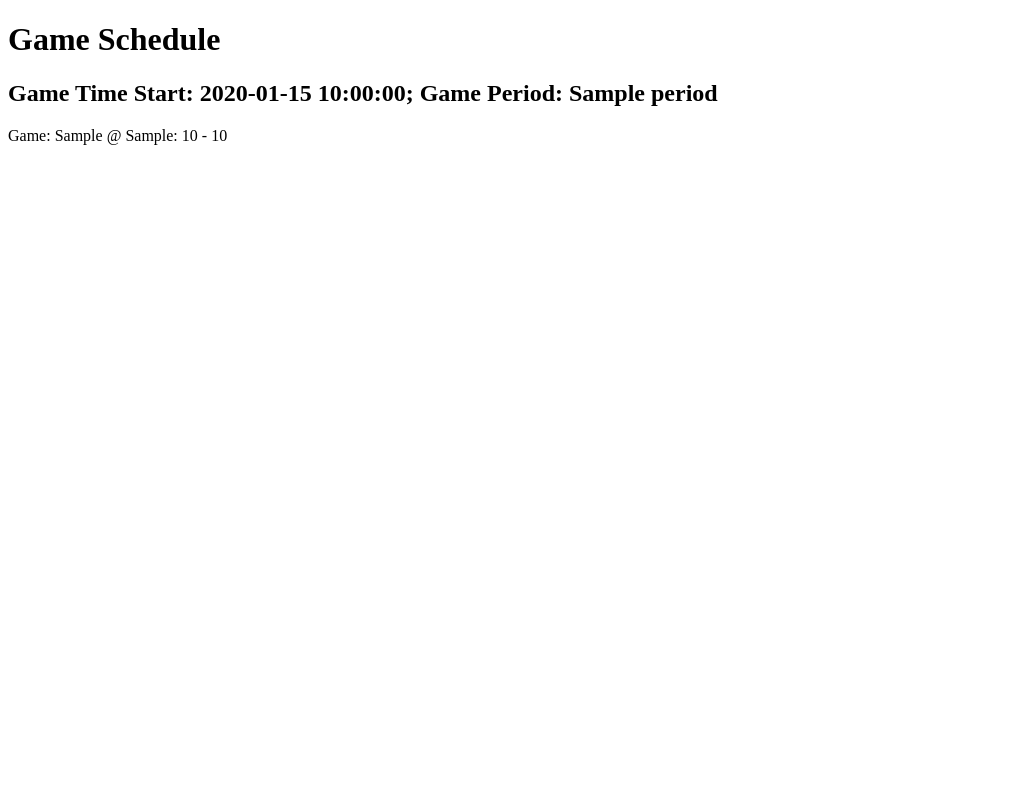
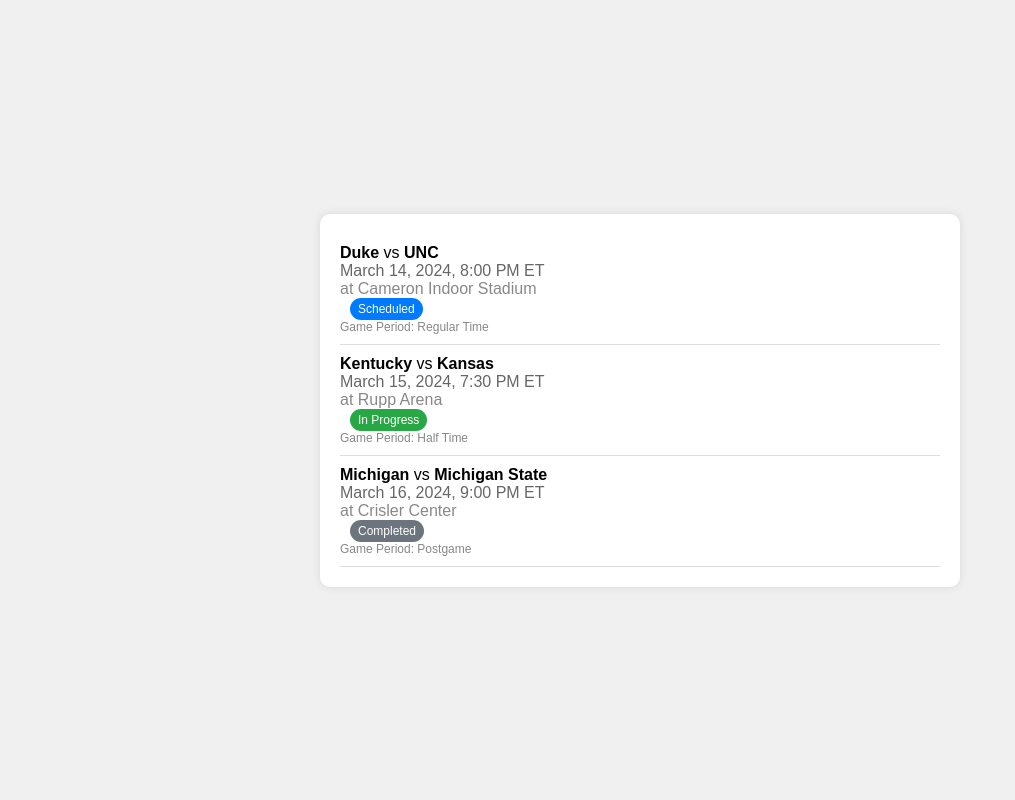
Before and after one commit to BDEVChD/bballcompetition, a Python web app: template bballcompetition/bballcompapp/templates/bballcompapp/home.html in a window 1280 px wide. Shown: the whole page, without its empty margins (0-1015 px from the left). Run offline with Jinja, Linux system fonts and the light colour scheme; the template is opened without the code that fills it: most values are stand-ins (such as "Sample title", 1, 10 or a date in 2020).

Commit message:
test ui with colors

```diff
--- a/bballcompetition/bballcompapp/templates/bballcompapp/home.html
+++ b/bballcompetition/bballcompapp/templates/bballcompapp/home.html
@@ -1,4 +1,4 @@
-
+<!--
 <!DOCTYPE html>
 <html lang="en">
 <head>
@@ -19,4 +19,103 @@
 </div>
 
 </body>
+</html> -->
+
+
+<!DOCTYPE html>
+<html lang="en">
+<head>
+<meta charset="UTF-8">
+<meta name="viewport" content="width=device-width, initial-scale=1.0">
+<title>Upcoming NCAA Basketball Games</title>
+<style>
+  body {
+    font-family: Arial, sans-serif;
+    background-color: #f0f0f0;
+    margin: 0;
+    padding: 0;
+    display: flex;
+    justify-content: center;
+    align-items: center;
+    min-height: 100vh;
+  }
+
+  #game-list {
+    width: 80%;
+    max-width: 600px;
+    background-color: #fff;
+    border-radius: 10px;
+    box-shadow: 0 0 10px rgba(0, 0, 0, 0.1);
+    padding: 20px;
+  }
+
+  .game {
+    padding: 10px 0;
+    border-bottom: 1px solid #ddd;
+  }
+
+  .team {
+    font-weight: bold;
+  }
+
+  .time {
+    color: #666;
+  }
+
+  .location {
+    color: #888;
+  }
+
+  .game-status {
+    font-size: 12px;
+    display: inline-block;
+    padding: 4px 8px;
+    border-radius: 20px;
+    color: #fff;
+    margin-left: 10px;
+  }
+
+  .scheduled {
+    background-color: #007bff;
+  }
+
+  .in-progress {
+    background-color: #28a745;
+  }
+
+  .completed {
+    background-color: #6c757d;
+  }
+
+  .game-period {
+    font-size: 12px;
+    color: #888;
+  }
+</style>
+</head>
+<body>
+<div id="game-list">
+  <div class="game">
+    <span class="team">Duke</span> vs <span class="team">UNC</span>
+    <div class="time">March 14, 2024, 8:00 PM ET</div>
+    <div class="location">at Cameron Indoor Stadium</div>
+    <span class="game-status scheduled">Scheduled</span>
+    <div class="game-period">Game Period: Regular Time</div>
+  </div>
+  <div class="game">
+    <span class="team">Kentucky</span> vs <span class="team">Kansas</span>
+    <div class="time">March 15, 2024, 7:30 PM ET</div>
+    <div class="location">at Rupp Arena</div>
+    <span class="game-status in-progress">In Progress</span>
+    <div class="game-period">Game Period: Half Time</div>
+  </div>
+  <div class="game">
+    <span class="team">Michigan</span> vs <span class="team">Michigan State</span>
+    <div class="time">March 16, 2024, 9:00 PM ET</div>
+    <div class="location">at Crisler Center</div>
+    <span class="game-status completed">Completed</span>
+    <div class="game-period">Game Period: Postgame</div>
+  </div>
+</div>
+</body>
 </html>
```
